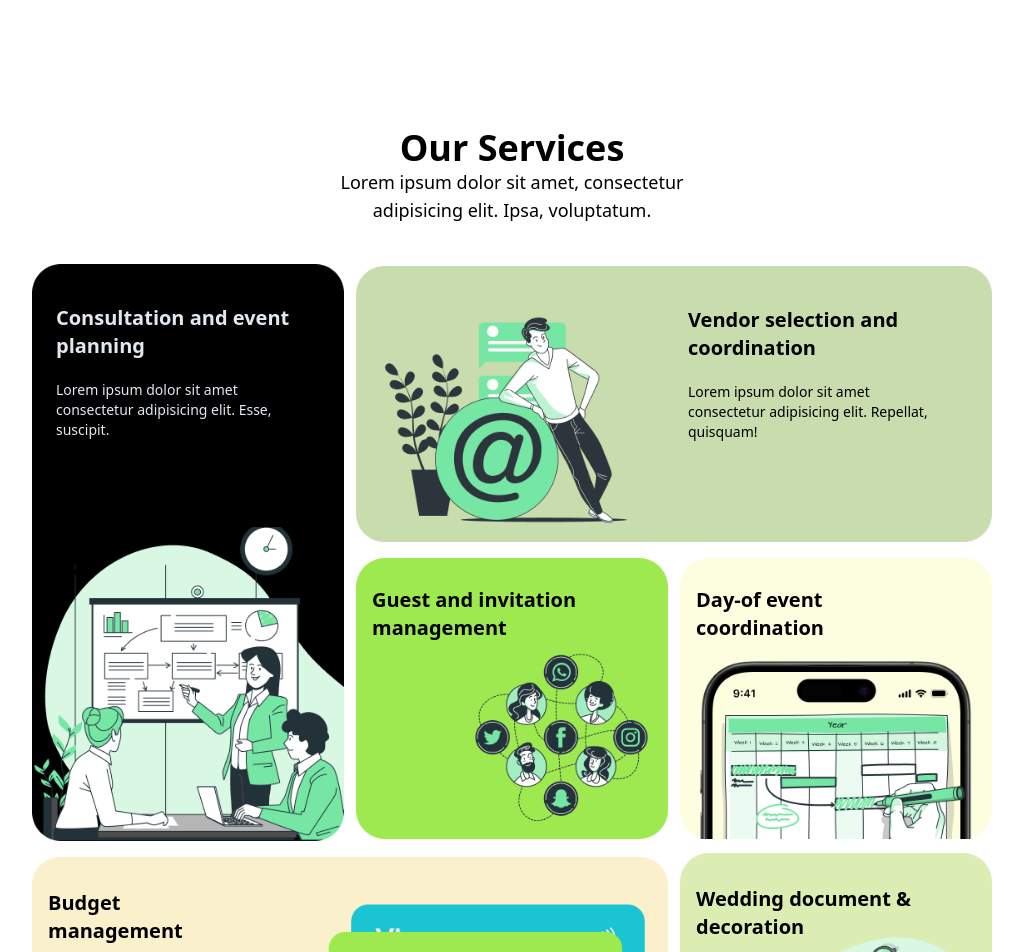
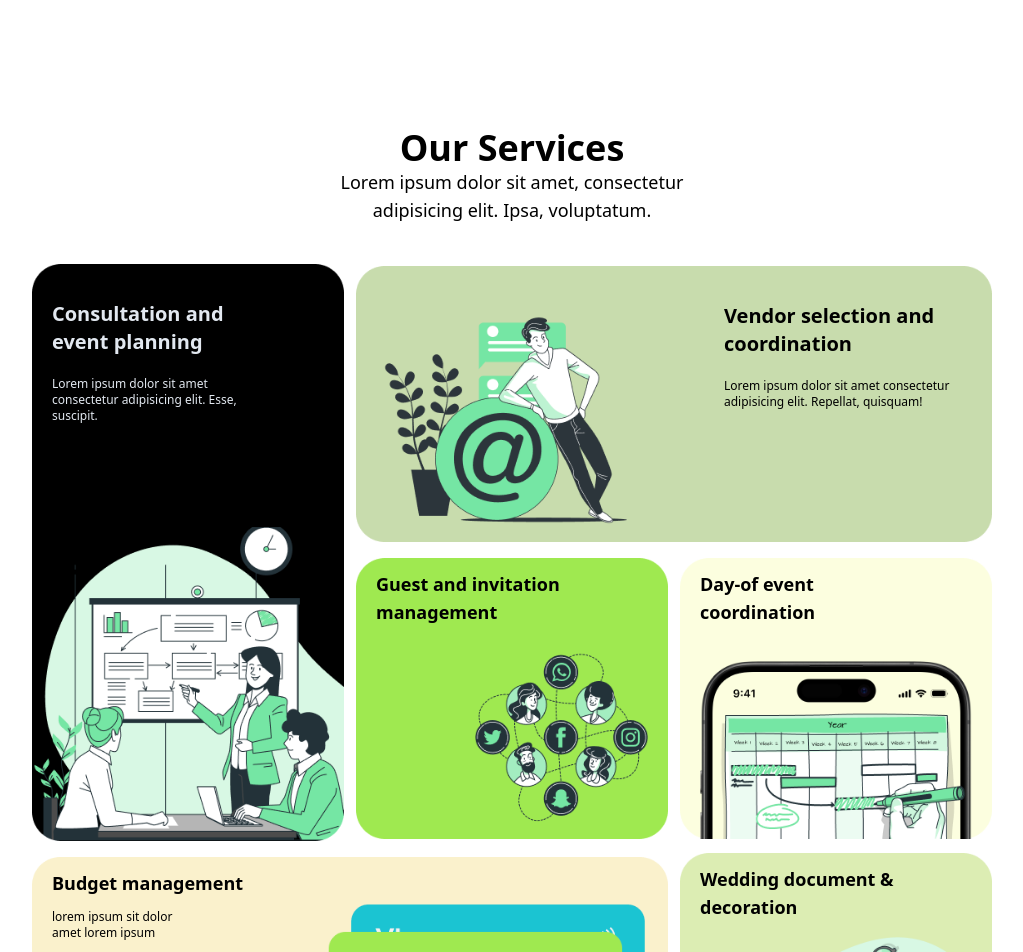
Before and after one commit to rfanan/WO, a Next.js app: page /landingPage/ourSevices in a window 1280 px wide. Shown: the top 952 px of the page, without its empty margins (128-1151 px from the left). Built offline with nearby package versions, Linux system fonts and the light colour scheme; no server answers.

Commit message:
optimize for tablet screen

```diff
--- a/src/pages/landingPage/ourSevices.tsx
+++ b/src/pages/landingPage/ourSevices.tsx
@@ -23,11 +23,11 @@ const Services = () => {
             <div className="place-items-center justify-items-center sm:p-20 sm:py-10 sm:grid sm:grid-cols-3 sm:gap-3 md:p-40 md:py-10 md:grid md:grid-cols-3 md:gap-3  ">
               {/* grid consultant & event */}
               <div className="row-span-2">
-                <div className="absolute text-slate-200 mt-4 sm:w-48 sm:p-3 md:w-72 md:p-6">
-                  <div className="sm:text-sm md:text-xl font-semibold">
+                <div className="absolute text-slate-200 mt-4 sm:w-48 sm:p-3 md:w-60 md:p-5 lg:w-80 lg:p-6 ">
+                  <div className="sm:text-sm md:text-xl lg:text-2xl font-semibold">
                     Consultation and event planning
                   </div>
-                  <div className="text-sm sm:mt-2 md:mt-5">
+                  <div className="sm:text-xs sm:mt-2 md:text-xs md:mt-5 lg:text-base">
                     Lorem ipsum dolor sit amet consectetur adipisicing elit.
                     Esse, suscipit.
                   </div>
@@ -37,11 +37,11 @@ const Services = () => {
               {/* grid vendor selection & coordination */}
               <div className="col-span-2">
                 <div className="flex justify-end">
-                  <div className="absolute mt-4 sm:w-60 sm:p-3 md:w-72 md:p-6 md:mr-10 lg:w-80 ">
-                    <div className="sm:text-sm md:text-xl font-semibold">
+                  <div className="absolute mt-4 sm:w-48 sm:p-3 md:w-72 md:p-5 lg:w-[26rem] lg:p-6 ">
+                    <div className="sm:text-sm md:text-xl lg:text-2xl font-semibold">
                       Vendor selection and coordination
                     </div>
-                    <div className="sm:text-sm sm:mt-2 md:w-90 md:mt-5 md:text-sm lg:w-96 lg:text-base">
+                    <div className="sm:text-sm sm:mt-2 md:w-90 md:text-xs md:mt-5 lg:w-96 lg:text-base">
                       Lorem ipsum dolor sit amet consectetur adipisicing elit.
                       Repellat, quisquam!
                     </div>
@@ -51,16 +51,16 @@ const Services = () => {
               </div>
               {/* grid guest & Invitation management */}
               <div>
-                <div className="absolute md:w-60 md:p-4 md:mt-3 lg:p-6 lg:mt-4">
-                  <div className="text-xl font-semibold">
+                <div className="absolute sm:w-48 sm:p-3 md:w-60 md:p-5 md:-mt-2 lg:w-80 lg:p-6 lg:mt-2">
+                  <div className="sm:text-sm md:text-lg lg:text-2xl font-semibold">
                     Guest and invitation management
                   </div>
                 </div>
                 <Image src={img3} alt="image" />
               </div>
               <div>
-                <div className="absolute md:w-60 md:p-4 md:mt-3 lg:p-6 lg:mt-4">
-                  <div className="text-xl font-semibold">
+                <div className="absolute sm:w-48 sm:p-3 md:w-60 md:p-5 md:-mt-2 lg:w-80 lg:p-6 lg:mt-2">
+                  <div className="sm:text-sm md:text-lg lg:text-2xl font-semibold">
                     Day-of event coordination
                   </div>
                 </div>
@@ -68,19 +68,20 @@ const Services = () => {
               </div>
               {/* grid Budget Management */}
               <div className="col-span-2">
-                <div className="absolute md:w-60 md:p-4 md:mt-4 lg:p-6 lg:mt-4 ">
-                  <div className="text-xl font-semibold">Budget management</div>
-                  <div className="text-sm font-normal md:w-60 md:mt-5 lg:w-72 lg:mt-5">
-                    lorem ipsum sit dolor amet lorem ipsum sit dolor amet lorem
-                    ipsum sit dolor amet
+                <div className="absolute mt-4 sm:w-48 sm:p-3 md:w-72 md:p-5 md:-mt-2 lg:w-[26rem] lg:p-6 lg:ml-3 lg:mt-3 ">
+                  <div className="sm:text-sm md:text-lg lg:text-2xl font-semibold">
+                    Budget management
+                  </div>
+                  <div className=" sm:text-sm sm:mt-2 md:w-36 md:text-xs md:mt-3 lg:mt-5 lg:w-72 lg:text-base">
+                    lorem ipsum sit dolor amet lorem ipsum
                   </div>
                 </div>
                 <Image src={img5} alt="image" />
               </div>
               {/* grid erdding document & decoration */}
               <div>
-                <div className="absolute w-64 md:p-4 md:mt-4 lg:p-6 lg:mt-4">
-                  <div className="text-xl font-semibold">
+                <div className="absolute sm:w-48 sm:p-3 md:w-60 md:p-5 md:-mt-2 lg:w-80 lg:p-6 lg:mt-2">
+                  <div className="sm:text-sm md:text-lg lg:text-2xl font-semibold">
                     Wedding document & decoration
                   </div>
                 </div>
```
